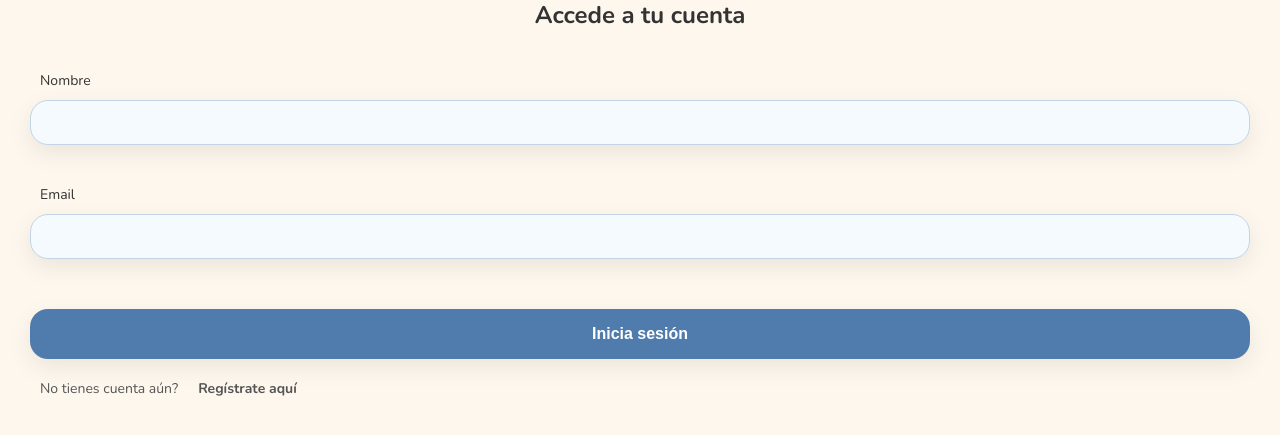
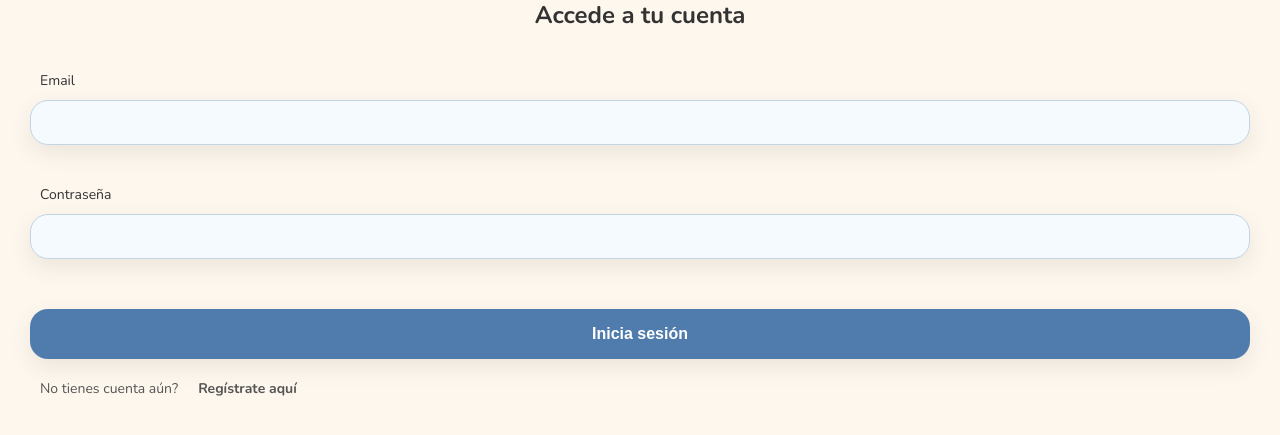
Before and after one commit to JaumeEsquerdo/front-proyecto-final-fullstack, a React (Vite) app in the folder front-tourist-activities/: page /login in a window 1280 px wide. Shown: the part 321-756 px from the top of the page. Built offline with nearby package versions, Linux system fonts and the light colour scheme.

Commit message:
update login

```diff
--- a/front-tourist-activities/src/pages/Login.jsx
+++ b/front-tourist-activities/src/pages/Login.jsx
@@ -1,36 +1,78 @@
 import '@/css/pages/login-register.css'
 import { Link, useNavigate } from 'react-router-dom';
+import { useState } from 'react';
+
 const Login = () => {
+    const [email, setEmail] = useState('');
+    const [password, setPassword] = useState('');
+    const [error, setError] = useState('')
     const navigate = useNavigate();
 
-    const handleSubmit = (e) =>{
+    const API_URL = import.meta.env.VITE_API_URL
+    const API_ROUTER = import.meta.env.VITE_API_ROUTER
+    const API_AUTH_LOGIN = import.meta.env.VITE_AUTH_LOGIN
+
+    const handleLogin = async (e) => {
         e.preventDefault();
 
-        localStorage.setItem('user', 'true')
 
-        navigate('/home')
+        try {
+
+            const res = await fetch(`${API_URL}${API_ROUTER}${API_AUTH_LOGIN}`, {
+                method: 'POST',
+                headers: { "Content-Type": "application/json" },
+                body: JSON.stringify({ email, password })
+            });
+
+            const data = await res.json();
+
+            if (!res.ok) {
+                // si hay error mostrarlo
+                setError(data.msg || "Error en el login");
+                return;
+            }
+
+            if (data.token) {
+                localStorage.setItem('token', data.token);
+                localStorage.setItem('user', JSON.stringify(data.user));
+                navigate("/home");
+            } else {
+                setError("No ha llegado el token")
+            }
+
+        } catch (e) {
+            console.error("Error en el fetch del login", e);
+            setError("Error en la conexión del servidor")
+
+        }
     }
 
     return (
         <>
             <div className="Login">
-            {/* <img className="WelcomePage-fondo" src="/img/fondo-escena.png" alt="Fondo escena" /> */}
-            <div className='Login-container'>
+                {/* <img className="WelcomePage-fondo" src="/img/fondo-escena.png" alt="Fondo escena" /> */}
+                <div className='Login-container'>
                     <h1 className="Login-h1">Accede a tu cuenta</h1>
                     <div className='Login-divForm'>
-                        <form onSubmit={handleSubmit} className="Login-form">
+
+                        <form onSubmit={handleLogin} className="Login-form">
                             <label className="Login-label">
-                                <span className='Login-inputTitle'>Nombre</span>
-                                <input className="Login-input" type="text" />
+                                <span className='Login-inputTitle'>Email</span>
+                                <input required value={email} onChange={(e) => setEmail(e.target.value)} className="Login-input" type="email" />
                             </label>
 
                             <label className="Login-label">
-                                <span className='Login-inputTitle'>Email</span>
-                                <input className="Login-input" type="text"></input>
+                                <span className='Login-inputTitle'>Contraseña</span>
+                                <input required value={password} onChange={(e) => setPassword(e.target.value)} className="Login-input" type="password"></input>
 
                             </label>
                             <button className='Login-btn'>Inicia sesión</button>
                         </form>
+
+                        {error && (
+                            <div className='Login-error'>{error}
+                            </div>)}
+
                         <div className='Login-divLogin'>
                             <span className='Login-textRegister'>No tienes cuenta aún? </span>
                             <Link className='Login-linkRegister' to='/registro'>Regístrate aquí</Link>
```
Also changed, not shown: 2 other files (tests, documents, lock files or other folders).
